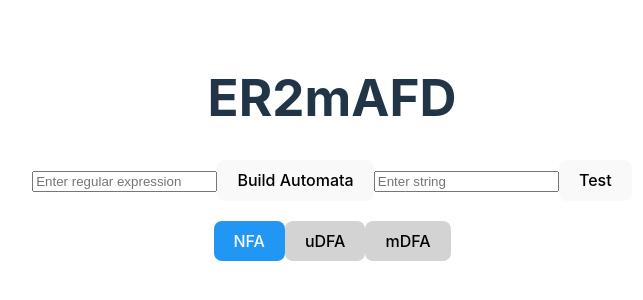
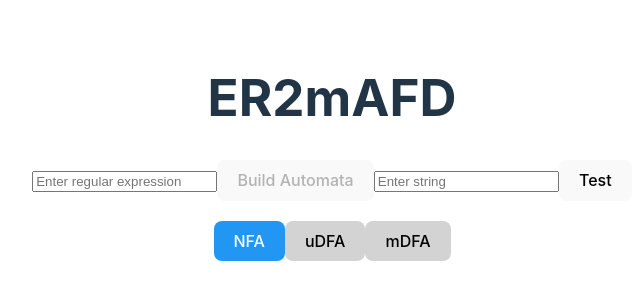
Before and after one commit to ErSantis/ER2AFD, a React (Vite) app: page / in a window 1280 px wide. Shown: the part 252-552 px from the top of the page, without its empty margins (308-951 px from the left). Built offline with nearby package versions, Linux system fonts and the light colour scheme.

Commit message:
Add disable to buttom "Build Automata"

```diff
--- a/src/components/AutomatonBuilder.tsx
+++ b/src/components/AutomatonBuilder.tsx
@@ -23,6 +23,8 @@ const AutomatonBuilder: React.FC = () => {
   const [estadosSignificativos, setEstadosSignificativos] = useState<Map<string, Set<State>> | null>(null);
   const [estadosIdenticos, setEstadosIdenticos] = useState<Map<string, string[]> | null>(null);
 
+  const [isButtonEnabled, setIsButtonEnabled] = useState(false); // Estado para habilitar o deshabilitar el botón
+
   const [inputString, setInputString] = useState(''); // Estado para controlar el input
   const [finalString, setFinalString] = useState(''); // Estado para guardar el valor cuando se presiona el botón
 
@@ -41,6 +43,23 @@ const AutomatonBuilder: React.FC = () => {
     setEstadosSignificativos(new Map());
     setEstadosIdenticos(new Map());
   };
+
+  // Valida el input para construir el automata
+  const validateRegex = (input: string) => {
+    const isValid = input.length % 2 === 0; // Lógica de validación
+    if (isValid) {
+        setIsButtonEnabled(true);
+    } else {
+        setIsButtonEnabled(false);
+    }
+  };
+
+  // Manejar cambio del input de regex
+  const handleRegexChange = (e: React.ChangeEvent<HTMLInputElement>) => {
+    const value = e.target.value;
+    setRegex(value); // Actualiza el estado del regex
+    validateRegex(value); // Llama a la función de validación (vacía por ahora)
+    };
 
   // Construye el autómata
   const handleBuildAutomata = () => {
@@ -114,7 +133,12 @@ const AutomatonBuilder: React.FC = () => {
           onChange={(e) => setRegex(e.target.value)}
           placeholder="Enter regular expression"
         />
-        <button onClick={() => { handleBuildAutomata(), setActiveTab('NFA') }}>Build Automata</button>
+        <button
+          onClick={() => { handleBuildAutomata(), setActiveTab('NFA') }}
+          disabled={!isButtonEnabled} // Controla si el botón está habilitado o deshabilitad
+        >
+          Build Automata
+        </button>
         <input
           type="text"
           value={inputString}
```
